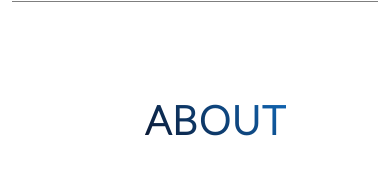
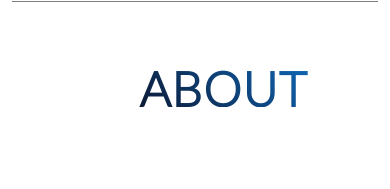
Before and after one commit to JLPinthecity/portfolio, a React (Create React App) app: page /about in a window 390 px wide. Shown: the part 168-357 px from the top of the page. Built offline with nearby package versions, Linux system fonts and the light colour scheme; a web font is replaced by a local one.

Commit message:
adjust media queries on about page, trying to fix footer floating up

```diff
--- a/src/components/About.css
+++ b/src/components/About.css
@@ -1,13 +1,13 @@
 .about-wrapper {
-  margin-right: 5rem;
+  margin: 1rem;
   padding: 0px;
   font-size: 25px;
   letter-spacing: 0.04em;
   line-height: 1.5em;
   color: #231f20;
   font-family: Georgia, serif;
-  height: 100%;
-  width: 90vw;
+  height: 100vh;
+  width: 100vw;
 }
 
 /* FIRST FLEX CONTAINER */
@@ -91,10 +91,12 @@
   padding: 2rem;
 }
 
-@media only screen and (max-width: 450px) {
-  .summary,
-  .technology {
-    font-size: 1.2rem;
+@media only screen and (max-width: 500px) {
+  .about-title {
+    transform: rotate(0deg);
+    margin: 0;
+    padding: 0;
+    text-transform: uppercase;
   }
 
   .about-row {
@@ -104,29 +106,19 @@
     padding: 2rem;
   }
 
-  .about-title {
-    color: rgb(18, 26, 92);
-    font-size: 2.5rem;
-    font-family: "lato", serif;
-    font-weight: 700;
-    text-transform: uppercase;
-    transform: rotate(0deg);
-    transform-origin: 0 0;
-    background: linear-gradient(45deg, rgb(12, 26, 53), rgb(16, 100, 177));
-    color: transparent;
-    background-clip: text;
-  }
-
-  .summary {
-    width: 85vw;
-    padding-left: 1rem;
+  .summary,
+  .technology {
+    font-size: 1.2rem;
+    margin-right: 0rem;
+    display: inline-block;
+    padding: 0;
   }
 }
 
-@media only screen and (max-width: 750px) {
+@media only screen and (max-width: 750px) and (min-width: 500px) {
   .text,
   .summary,
   .technology {
-    font-size: 1.4rem;
+    font-size: 1.5rem;
   }
 }
```
